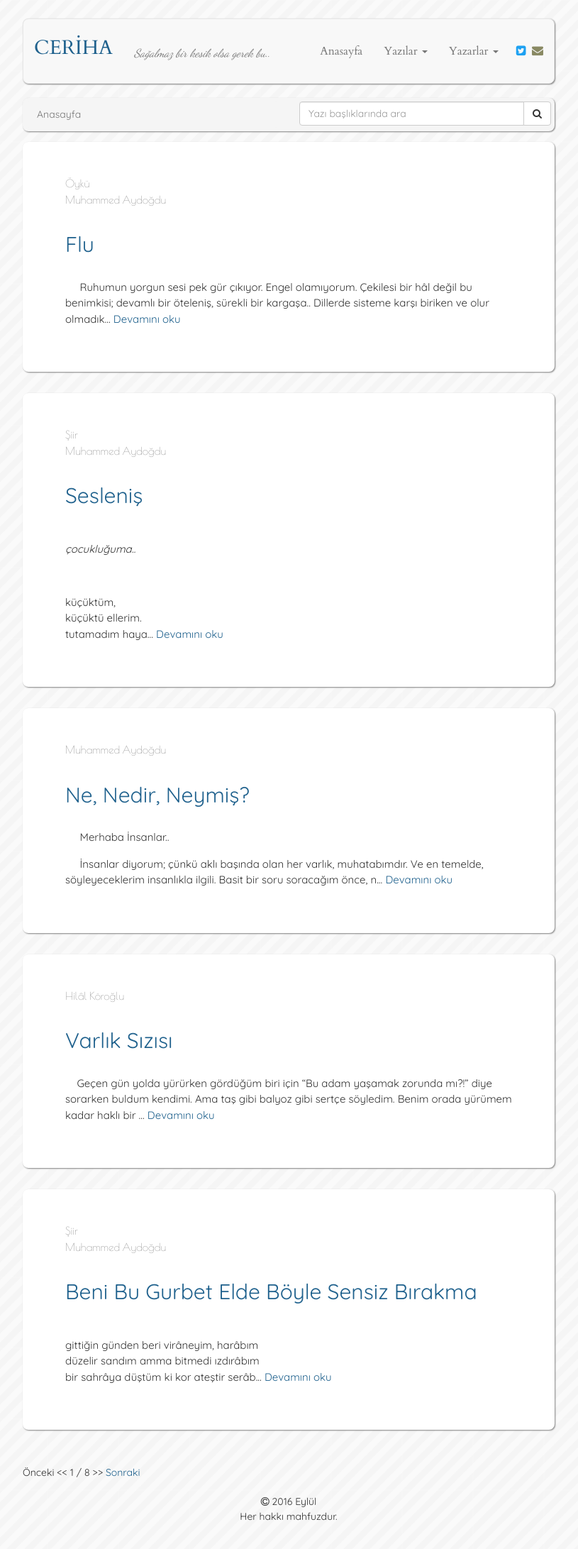
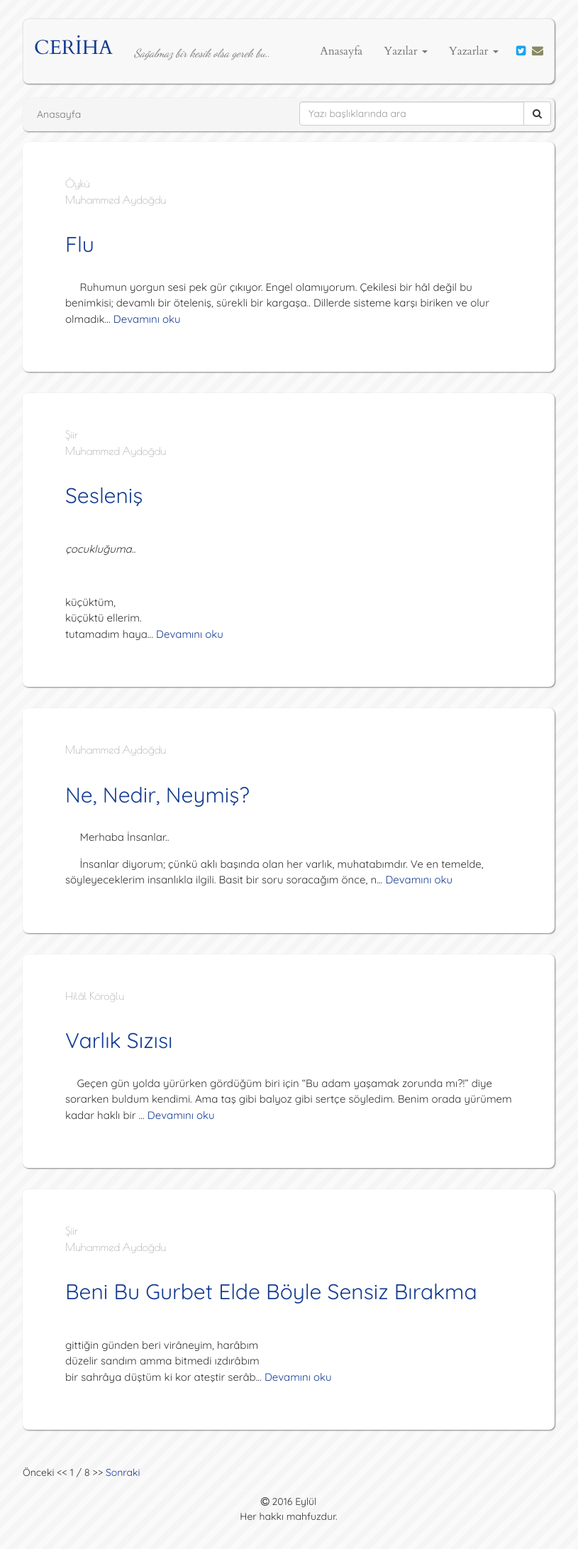
Before and after one commit to muhammedaydogdu/muhammedaydogdu.github.io, a Jekyll site: the page built from index.html, in a window 1280 px wide. Shown: the whole page at 71% size, without its empty margins (233-1048 px from the left). Built offline with Jekyll 4.4.1, drawn with Linux system fonts in a browser that asks for light colours; some web fonts are replaced; the list of posts is cut into pages by our own code.

Commit message:
Update style.css

```diff
--- a/css/style.css
+++ b/css/style.css
@@ -10,20 +10,20 @@ body {
 }
 
 a {
-  color: #1F618D;
+  color: #143C91;
 }
 
 a:hover {
-  color: #1F618D;
+  color: #143C91;
 }
 
 a:focus {
-  color: #1F618D;
+  color: #143C91;
   text-decoration: none;
 }
 
 h2 {
-  color: #1F618D;
+  color: #143C91;
 }
 
 .container .navbar {
@@ -36,16 +36,16 @@ h2 {
 }
 
 .navbar .navbar-brand {
-  color: #1F618D;
+  color: #143C91;
   font-size: 28px;
 }
 
 .navbar .navbar-brand:hover {
-  color: #1F618D;
+  color: #143C91;
 }
 
 .navbar .navbar-brand:focus {
-  color: #1F618D;
+  color: #143C91;
 }
 
 .navbar .navbar-text {
```
